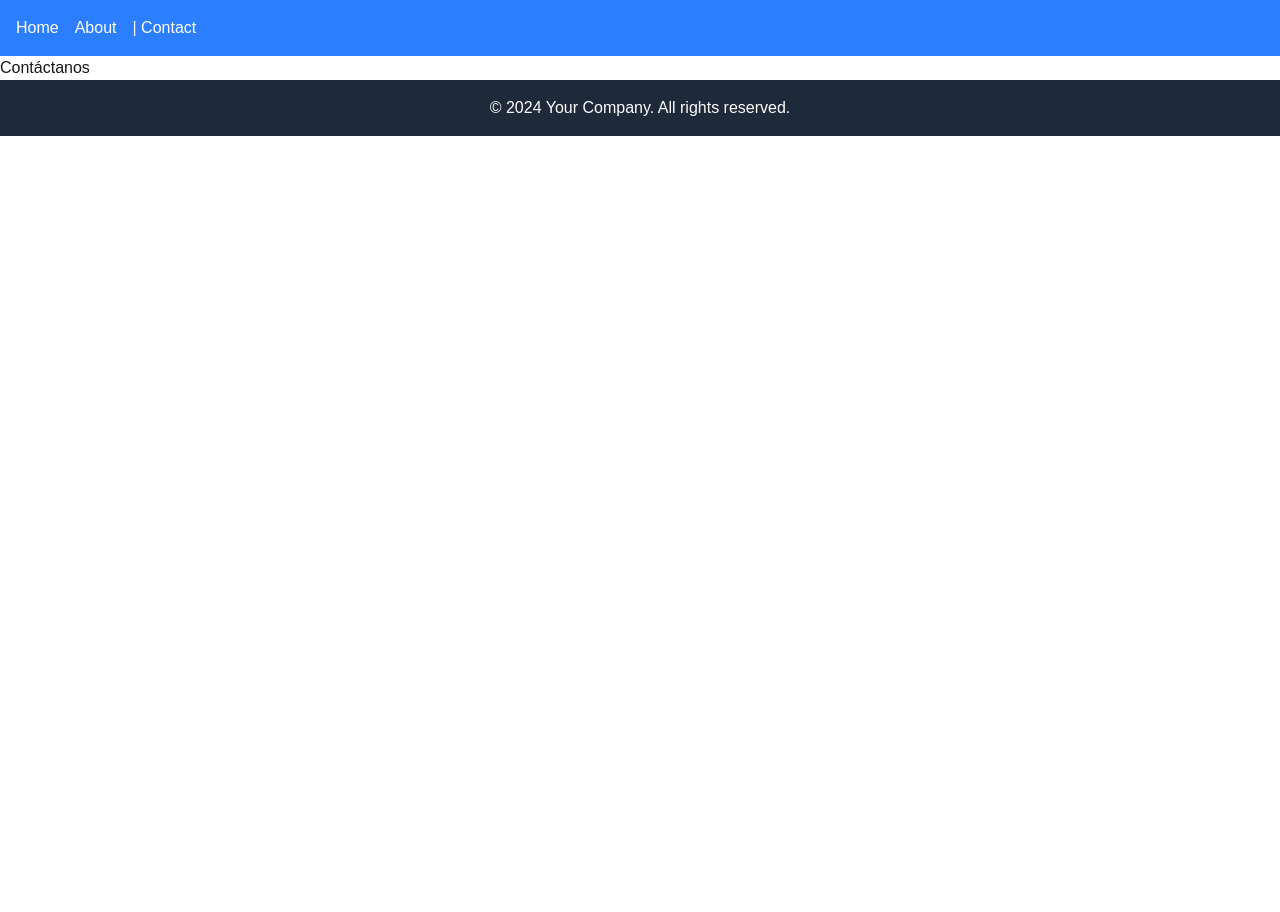
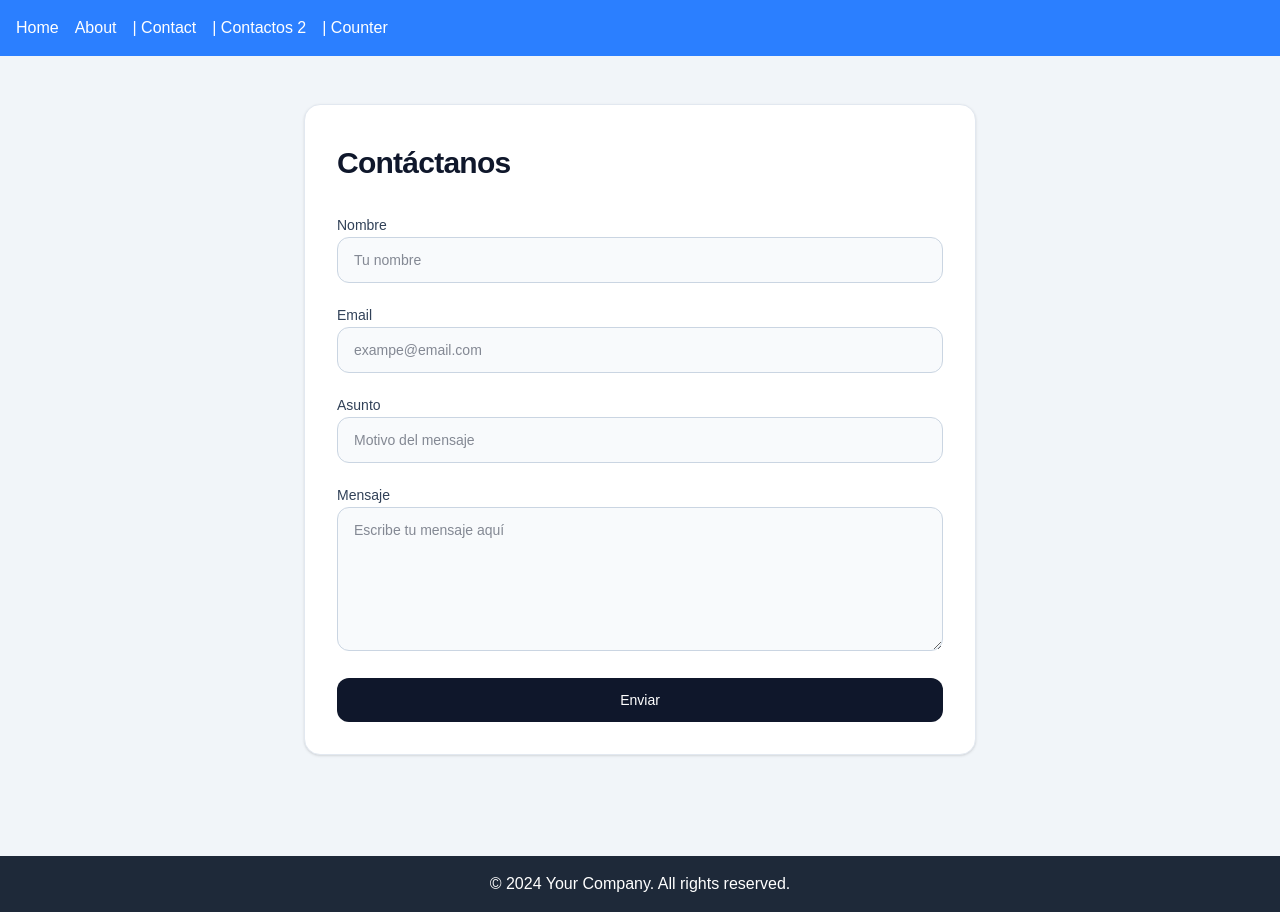
Before and after one commit to 4GeeksAcademy/latam-react-next-modelo, a Next.js app in the folder demo/: page /contact in a window 1280 px wide. Before the commit the page ends 800 px from the top, so only its background shows below. Built offline with nearby package versions, Linux system fonts and the light colour scheme.

Commit message:
[class2] formularios con useState

```diff
--- /dev/null
+++ b/demo/app/contact-form/page.tsx
@@ -0,0 +1,95 @@
+"use client";
+
+import React, { useState } from "react";
+
+type ContactForm = {
+  nombre: string;
+  email: string;
+  asunto: string;
+  mensaje: string;
+};
+
+const initialForm: ContactForm = {
+  nombre: "",
+  email: "",
+  asunto: "",
+  mensaje: "",
+};
+
+export default function Contact() {
+  const [formData, setFormData] = useState<ContactForm>(initialForm);
+
+  const handleChange = (
+    event: React.ChangeEvent<HTMLInputElement | HTMLTextAreaElement>
+  ) => {
+    const { name, value } = event.target;
+    setFormData((prev) => ({
+      ...prev,
+      [name]: value,
+    }));
+  };
+
+  const handleSubmit = (event: React.FormEvent<HTMLFormElement>) => {
+    event.preventDefault();
+    console.log("Formulario enviado:", formData);
+    setFormData(initialForm);
+  };
+
+  return (
+    <div>
+      <h1>Contáctanos</h1>
+
+      <form onSubmit={handleSubmit}>
+        <div>
+          <label htmlFor="nombre">Nombre</label>
+          <input
+            id="nombre"
+            name="nombre"
+            type="text"
+            value={formData.nombre}
+            onChange={handleChange}
+            required
+          />
+        </div>
+
+        <div>
+          <label htmlFor="email">Email</label>
+          <input
+            id="email"
+            name="email"
+            type="email"
+            value={formData.email}
+            onChange={handleChange}
+            required
+          />
+        </div>
+
+        <div>
+          <label htmlFor="asunto">Asunto</label>
+          <input
+            id="asunto"
+            name="asunto"
+            type="text"
+            value={formData.asunto}
+            onChange={handleChange}
+            required
+          />
+        </div>
+
+        <div>
+          <label htmlFor="mensaje">Mensaje</label>
+          <textarea
+            id="mensaje"
+            name="mensaje"
+            value={formData.mensaje}
+            onChange={handleChange}
+            rows={5}
+            required
+          />
+        </div>
+
+        <button type="submit">Enviar</button>
+      </form>
+    </div>
+  );
+}
--- a/demo/app/contact/page.tsx
+++ b/demo/app/contact/page.tsx
@@ -1,14 +1,128 @@
-import React from "react";
+"use client"
+
+import { useRouter } from "next/navigation";
+import React, { useState } from "react";
+
+
+// Para manejar los estados de un formulario
+// Opción 1 - un estado por input
+
+// 1. Definimos un estado por cada input utilizanod useState
+// 2. Definimos una función 'handle' para cambiar el estado ante el evenot onChange
+
+// 3. En el input agregar la propiedad value={estado}
+// 4. En el input agregar la propiedad onChange={apuntar a la función que cambia el estado}
+
+
+// Otra forma de administrar formularios es el hook useRef()
 
 // 1.
 // 2.
 export default function Contact() {
   // 3. Código de JavaScript (si es necesario)
+  const [ name, setName ] = useState('')
+  const [ email, setEmail ] = useState('')
+
+  const navigate = useRouter()
+
+
+  const handleName = (event: any) => {
+    setName(event.target.value)
+    console.log(event.target.value)
+  }
+
+  const handleEmail = (event: any) => {
+    setEmail(event.target.value)
+    console.log(event.target.value)
+  }
+
+
+  const handleSubmit = (event: any) => {
+    // Hacer que no se compmorte como en HTML (no renderice toda la pagina nuevamente)
+    event.preventDefault();
+    const dataToSend = {
+      nombre: name,
+      correo: email
+    }
+    console.log(dataToSend)
+    navigate.push('/about')
+  }
 
   // 4. Retornar el JSX (un elemento HTML)
   return (
-    <div>
-      <h1>Contáctanos</h1>
-    </div>
+    <main className="min-h-screen bg-slate-100 px-4 py-12 text-slate-900">
+      <div className="mx-auto max-w-2xl rounded-2xl border border-slate-200 bg-white p-8 shadow-sm">
+        <div className="mb-8">
+          <h1 className="mt-2 text-3xl font-semibold tracking-tight text-slate-900">
+            Contáctanos
+          </h1>
+        </div>
+
+        <form onSubmit={handleSubmit} className="space-y-5">
+          <div className="space-y-2">
+            <label htmlFor="nombre" className="text-sm font-medium text-slate-700">
+              Nombre
+            </label>
+            <input
+              id="nombre"
+              type="text"
+              value={name}
+              onChange={handleName}
+              className="w-full rounded-xl border border-slate-300 bg-slate-50 px-4 py-3 text-sm outline-none transition focus:border-slate-500 focus:bg-white"
+              placeholder="Tu nombre"
+              required
+            />
+          </div>
+
+          <div className="space-y-2">
+            <label htmlFor="email" className="text-sm font-medium text-slate-700">
+              Email
+            </label>
+            <input
+              id="email"
+              type="email"
+              value={email}
+              onChange={handleEmail}
+              className="w-full rounded-xl border border-slate-300 bg-slate-50 px-4 py-3 text-sm outline-none transition focus:border-slate-500 focus:bg-white"
+              placeholder="exampe@email.com"
+              required
+            />
+          </div>
+
+          <div className="space-y-2">
+            <label htmlFor="asunto" className="text-sm font-medium text-slate-700">
+              Asunto
+            </label>
+            <input
+              id="asunto"
+              type="text"
+              className="w-full rounded-xl border border-slate-300 bg-slate-50 px-4 py-3 text-sm outline-none transition focus:border-slate-500 focus:bg-white"
+              placeholder="Motivo del mensaje"
+              required
+            />
+          </div>
+
+          <div className="space-y-2">
+            <label htmlFor="mensaje" className="text-sm font-medium text-slate-700">
+              Mensaje
+            </label>
+            <textarea
+              id="mensaje"
+              className="min-h-36 w-full rounded-xl border border-slate-300 bg-slate-50 px-4 py-3 text-sm outline-none transition focus:border-slate-500 focus:bg-white"
+              placeholder="Escribe tu mensaje aquí"
+              rows={5}
+              required
+            />
+          </div>
+
+          <button
+            type="submit"
+            className="inline-flex w-full items-center justify-center rounded-xl bg-slate-900 px-5 py-3 text-sm font-medium text-white transition hover:bg-slate-700"
+          >
+            Enviar
+          </button>
+        </form>
+      </div>
+    </main>
   )
 }
--- /dev/null
+++ b/demo/app/counter/page.tsx
@@ -0,0 +1,42 @@
+"use client"
+
+import { useState } from "react"
+
+export default function Counter () {
+  //      estado    fxActualiza   = hook (valor inicial)
+  const [ contador, setContador ] = useState(0)
+
+  const incrementar = () => {
+    setContador(contador + 1);
+  }
+
+  const decrementar = () => {
+    setContador(contador - 1)
+  }
+
+
+  return (
+    <div>
+      <h1>Counter</h1>
+      <h2>Contador es igual: {contador}</h2>
+      <h2>el doble de Contador es: {contador * 2}</h2>
+      <p>El cuadrado de Contador es: {contador ** 2}</p>
+
+
+      <button
+        className="text-white bg-grey-100 box-border border border-transparent hover:bg-brand-strong focus:ring-4 focus:ring-brand-medium shadow-xs font-medium leading-5 rounded-full text-sm px-4 py-2.5 focus:outline-none"
+        onClick={incrementar}
+      >
+        Incremantar de 1
+      </button>
+
+            <button
+        className="text-white bg-grey-100 box-border border border-transparent hover:bg-brand-strong focus:ring-4 focus:ring-brand-medium shadow-xs font-medium leading-5 rounded-full text-sm px-4 py-2.5 focus:outline-none"
+        onClick={decrementar}
+      >
+        Decrementar de 1
+      </button>
+
+    </div>
+  )
+}
--- a/demo/components/Navbar.jsx
+++ b/demo/components/Navbar.jsx
@@ -26,6 +26,15 @@ export const Navbar = () => {
               Contact
             </Link>
           </li>
+          <li>
+          | <Link href="/contact-form" className="hover:underline">
+              Contactos 2
+            </Link>
+          </li>          <li>
+          | <Link href="/counter" className="hover:underline">
+              Counter
+            </Link>
+          </li>
         </ul>
       </nav>
     </div>
```
